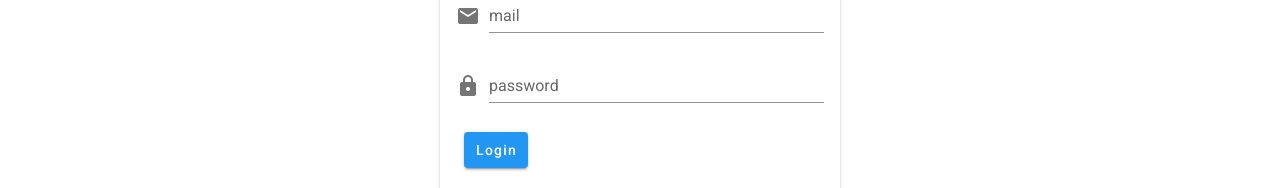
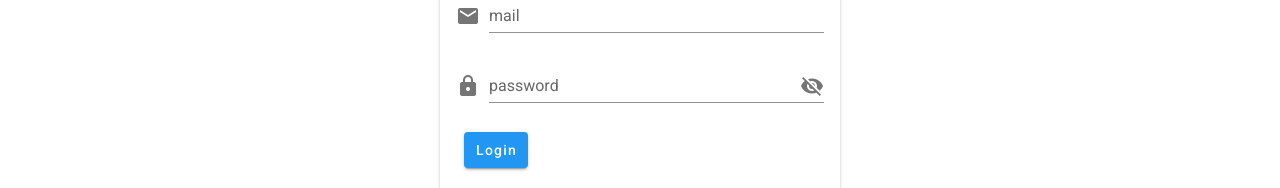
Before and after one commit to jigintern/sanma, a Vue app in the folder front/: page /signin in a window 1280 px wide. Shown: the part 172-360 px from the top of the page. Built offline with nearby package versions, Linux system fonts and the light colour scheme.

Commit message:
password表示のon/off

```diff
--- a/front/src/views/Signin.vue
+++ b/front/src/views/Signin.vue
@@ -8,7 +8,13 @@
       <v-card-text>
         <v-form>
           <v-text-field prepend-icon="mdi-email" type="email" label="mail" />
-          <v-text-field prepend-icon="mdi-lock" type="password" label="password" />
+          <v-text-field
+            v-bind:type="showPassword ? 'text' : 'password'"
+            prepend-icon="mdi-lock"
+            v-bind:append-icon="showPassword ? 'mdi-eye' : 'mdi-eye-off'"
+            @click:append="showPassword = !showPassword"
+            label="password"
+          />
         </v-form>
 
         <v-card-actions>
@@ -18,3 +24,14 @@
     </v-card>
   </v-app>
 </template>
+
+<script>
+export default {
+  name: "Signin",
+  data: function() {
+    return {
+      showPassword: false
+    };
+  }
+};
+</script>
```
